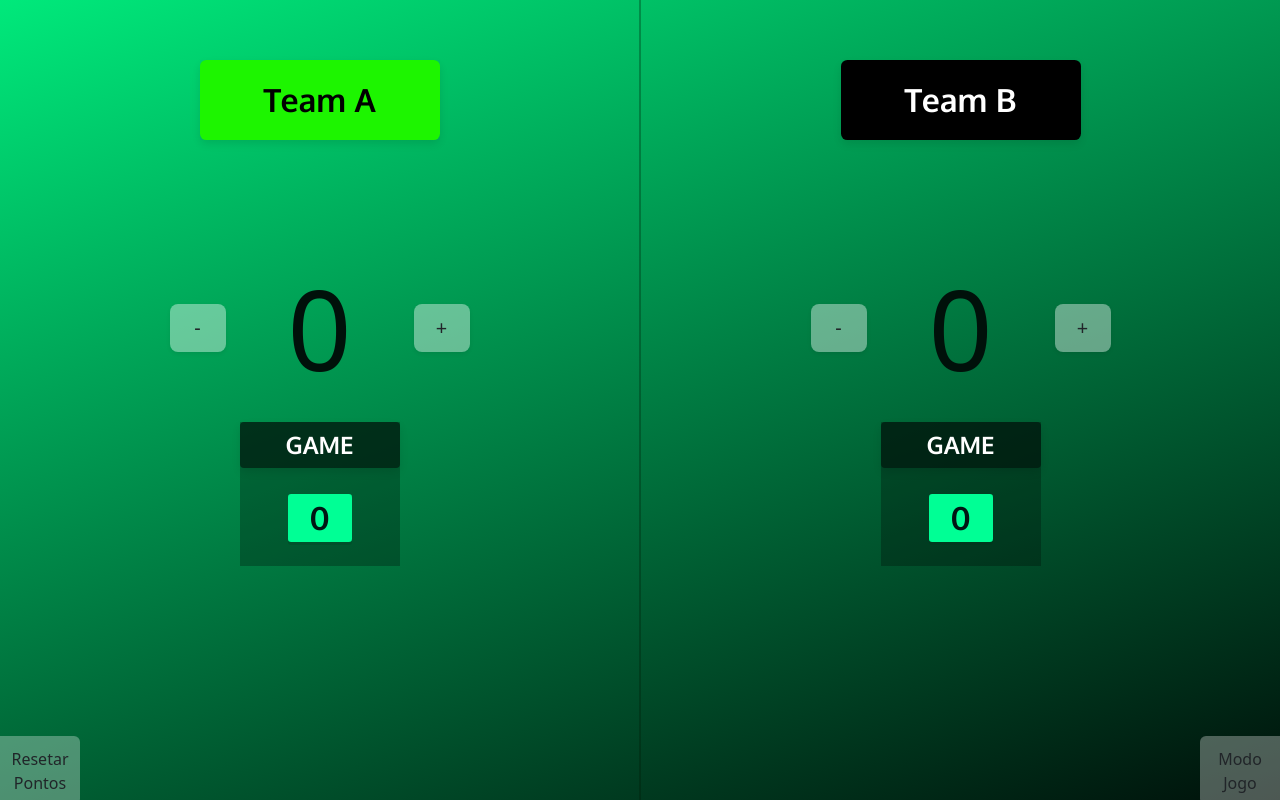
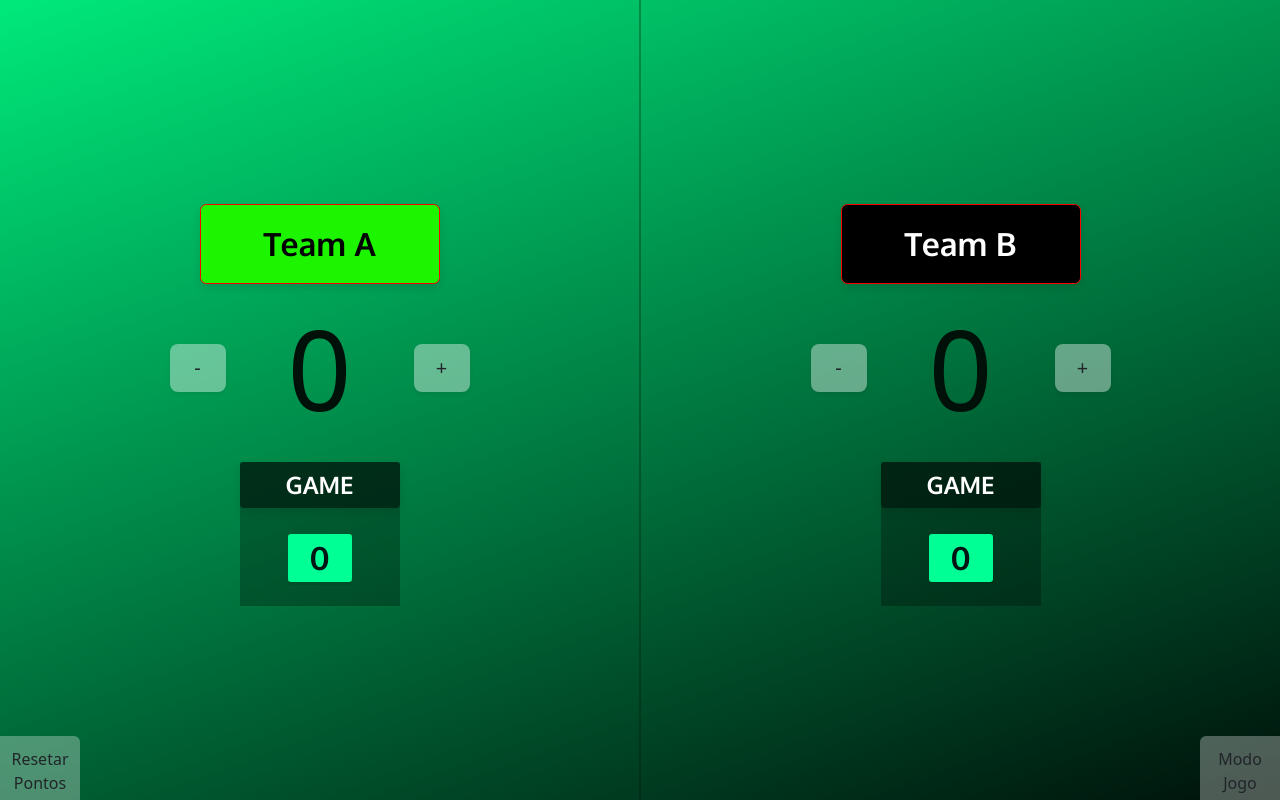
Before and after one commit to jonas-nb/BTF, a React (Vite) app: page / in a window 1280 px wide. Built offline with nearby package versions, Linux system fonts and the light colour scheme.

Commit message:
fix no bug de posicionamento

```diff
--- a/src/styles/scoreboard.css
+++ b/src/styles/scoreboard.css
@@ -24,6 +24,7 @@
     font-size: 2rem;
     color: #111b13;
     box-shadow: 0 4px 8px rgba(0, 0, 0, 0.1);
+    border: red solid 1px;
   }
 
   .scoreboard__score {
@@ -97,8 +98,6 @@
     height: 5rem;
     width: 15rem;
     padding: 1rem;
-    position: absolute;
-    top: 60px;
     border-radius: 0.4rem;
     display: flex;
     align-items: center;
@@ -185,8 +184,6 @@
     height: 3rem;
     width: 8rem;
     padding: 1rem;
-    position: relative;
-    top: 10px;
     border-radius: 0.4rem;
     display: flex;
     align-items: center;
@@ -273,8 +270,6 @@
     height: 3rem;
     width: 8rem;
     padding: 1rem;
-    position: relative;
-    top: 10px;
     border-radius: 0.4rem;
     display: flex;
     align-items: center;
@@ -361,8 +356,6 @@
     height: 5rem;
     width: 15rem;
     padding: 1rem;
-    position: relative;
-    top: 1px;
     border-radius: 0.4rem;
     display: flex;
     align-items: center;
```
Also changed, not shown: 1 other file (tests, documents, lock files or other folders).
